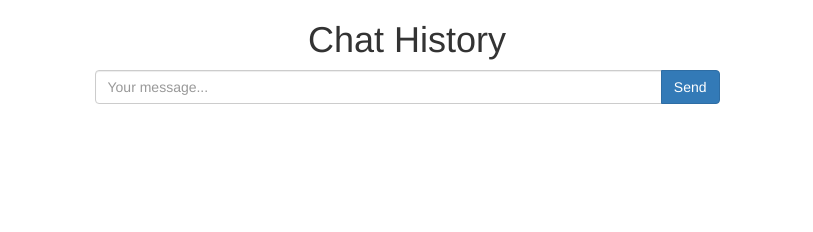
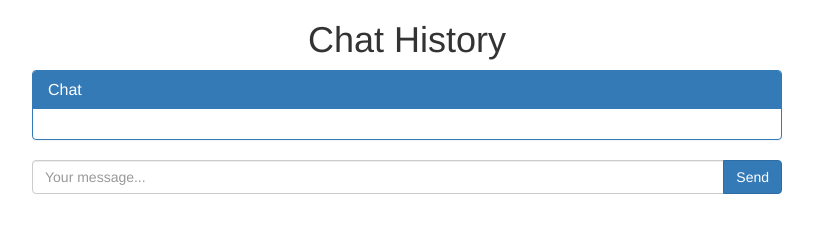
Before and after one commit to evisalumani/ChatApplication_WebSockets, a website: page chat.html in a window 1280 px wide. Shown: the whole page, without its empty margins (233-1046 px from the left). Drawn offline with nearby package versions, Linux system fonts and the light colour scheme.

Commit message:
Style chat messages inside a panel body

```diff
--- a/chat.html
+++ b/chat.html
@@ -7,20 +7,22 @@
 <body>
 
 <h1 class="text-center">Chat History</h1>
-<!-- <div class="panel panel-default">
-  <div class="panel-heading">
-    <h3 class="panel-title">Panel title</h3>
-  </div>
-  <div class="panel-body">
-    Panel content
-  </div>
-</div> -->
+<div class="container">
+	<div class="row">
+	<div class="col-md-8 col-md-offset-2">
+		<div class="panel panel-primary">
+		  <div class="panel-heading">
+		    <h3 class="panel-title">Chat</h3>
+		  </div>
+		  <div class="panel-body" id="chatHistory">
 
-<div class="container" id="chatHistory">
-</div>
+		  </div>
+		</div>
+	</div>
+	</div>
 
-<div class="row">
-	<div class="col-md-6 col-md-offset-3 text-center">
+	<div class="row">
+	<div class="col-md-8 col-md-offset-2">
 		<form id="form">
 		<div class="input-group">
 	      <input type="text" class="form-control" id="message" placeholder="Your message...">
@@ -30,7 +32,12 @@
 	    </div>
 	    </form>
 	</div>
+	</div>
 </div>
+
+
+<!-- <div class="container" id="chatHistory">
+</div> -->
 
 <script src="https://code.jquery.com/jquery-3.2.1.min.js" integrity="sha256-hwg4gsxgFZhOsEEamdOYGBf13FyQuiTwlAQgxVSNgt4=" crossorigin="anonymous"></script>
 <script src="https://maxcdn.bootstrapcdn.com/bootstrap/3.3.7/js/bootstrap.min.js" integrity="sha384-Tc5IQib027qvyjSMfHjOMaLkfuWVxZxUPnCJA7l2mCWNIpG9mGCD8wGNIcPD7Txa" crossorigin="anonymous"></script>
```
